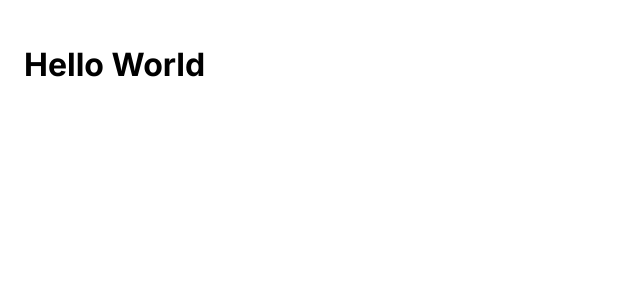
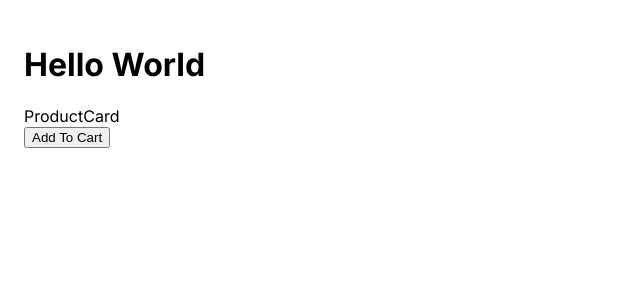
Before and after one commit to Shahwaz9305/Next-App, a Next.js app: page / in a window 1280 px wide. Shown: the top 300 px of the page, without its empty margins (0-640 px from the left). Built offline with nearby package versions, Linux system fonts and the light colour scheme.

Commit message:
Client and Server Components

```diff
--- /dev/null
+++ b/app/components/AddToCart.tsx
@@ -0,0 +1,12 @@
+'use client';
+import React from 'react'
+
+const AddToCart = () => {
+  return (
+    <div>
+      <button onClick={()=>console.log("Add To Cart")}>Add To Cart</button>
+    </div>
+  )
+}
+
+export default AddToCart
--- /dev/null
+++ b/app/components/ProductCard.tsx
@@ -0,0 +1,13 @@
+import React from 'react'
+import AddToCart from './AddToCart'
+
+const ProductCard = () => {
+  return (
+    <div>
+      ProductCard
+      <AddToCart/>
+    </div>
+  )
+}
+
+export default ProductCard
--- a/app/page.tsx
+++ b/app/page.tsx
@@ -1,4 +1,5 @@
 import Image from 'next/image'
+import ProductCard from './components/ProductCard'
 
 export default function Home() {
   return (
@@ -6,6 +7,7 @@
       <h1>
         Hello World
       </h1>
+      <ProductCard/>
     </main>
   )
 }
--- /dev/null
+++ b/app/users/page.jsx
@@ -0,0 +1,11 @@
+import React from 'react'
+
+const User = () => {
+  return (
+    <div>
+      User
+    </div>
+  )
+}
+
+export default User
--- a/package.json
+++ b/package.json
@@ -3,7 +3,7 @@
   "version": "0.1.0",
   "private": true,
   "scripts": {
-    "dev": "next dev",
+    "dev": "next dev -p 4000",
     "build": "next build",
     "start": "next start",
     "lint": "next lint"
```
